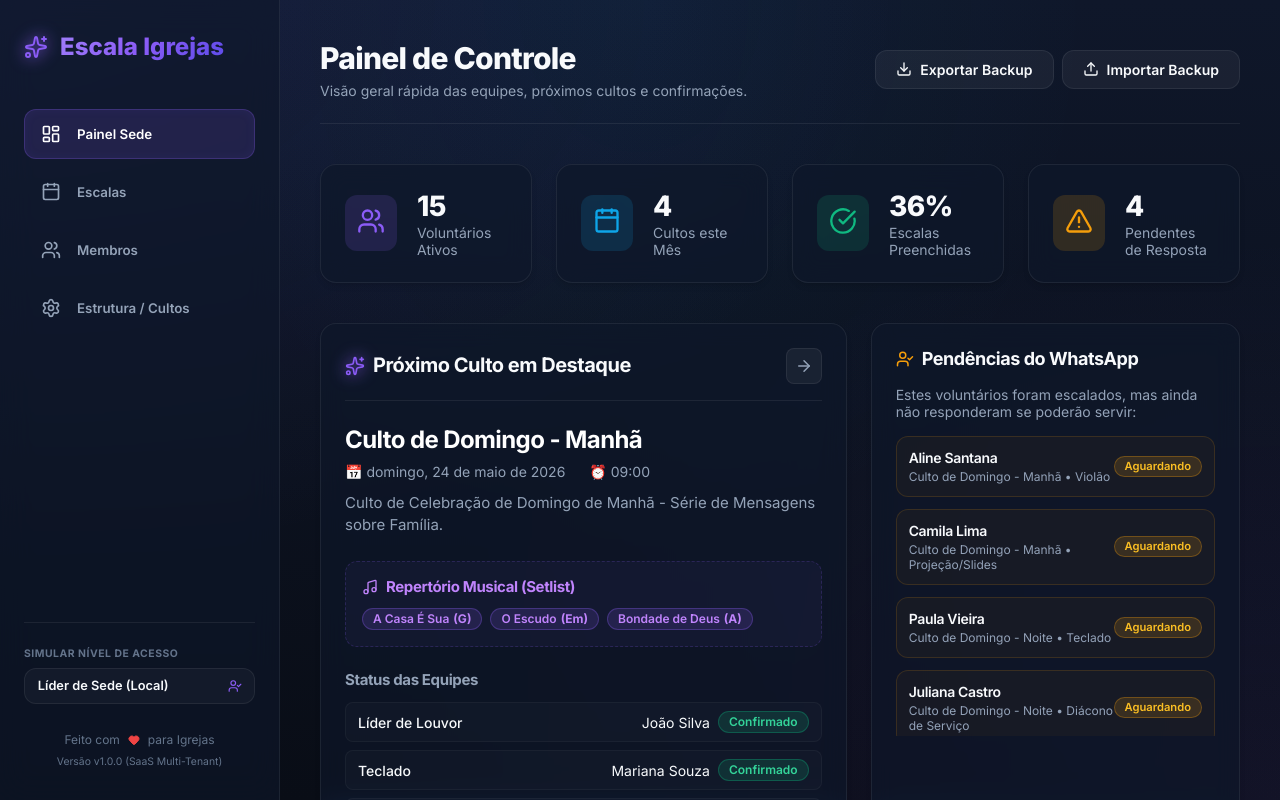
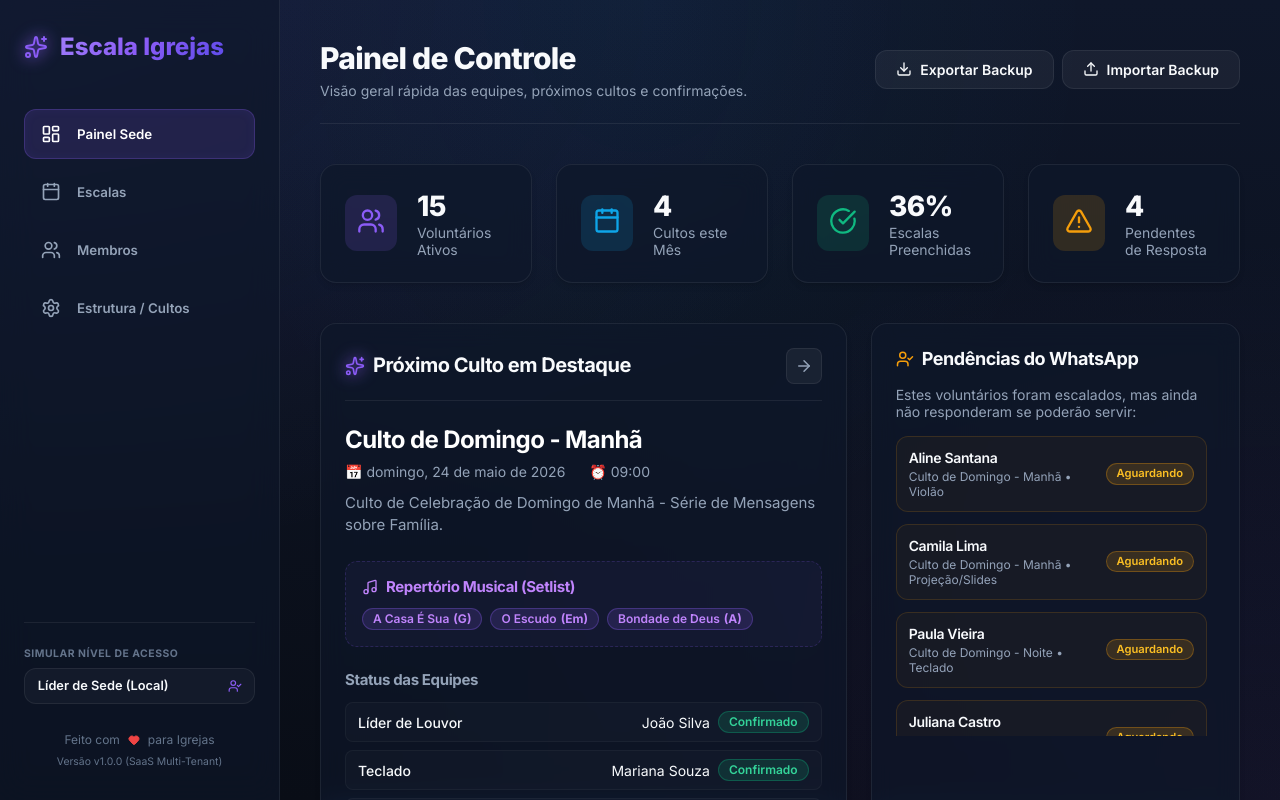
Before and after one commit to pedrohnaves1/escala, a React (Vite) app: page / in a window 1280 px wide. Shown: the top 800 px of the page. Built offline with nearby package versions, Linux system fonts and the light colour scheme; no server answers; the database is empty.

Commit message:
style: add padding-right to scrollable list in dashboard to give scrollbar breathing room

```diff
--- a/src/views/Dashboard.jsx
+++ b/src/views/Dashboard.jsx
@@ -291,7 +291,7 @@ export default function Dashboard({ setActiveTab }) {
               Estes voluntários foram escalados, mas ainda não responderam se poderão servir:
             </p>
 
-            <div style={{ display: "flex", flexDirection: "column", gap: "0.75rem", maxHeight: "300px", overflowY: "auto" }}>
+            <div style={{ display: "flex", flexDirection: "column", gap: "0.75rem", maxHeight: "300px", overflowY: "auto", paddingRight: "0.5rem" }}>
               {pendingItems.length > 0 ? (
                 pendingItems.map((p, idx) => {
                   const s = getServiceDetails(p.serviceId);
```
